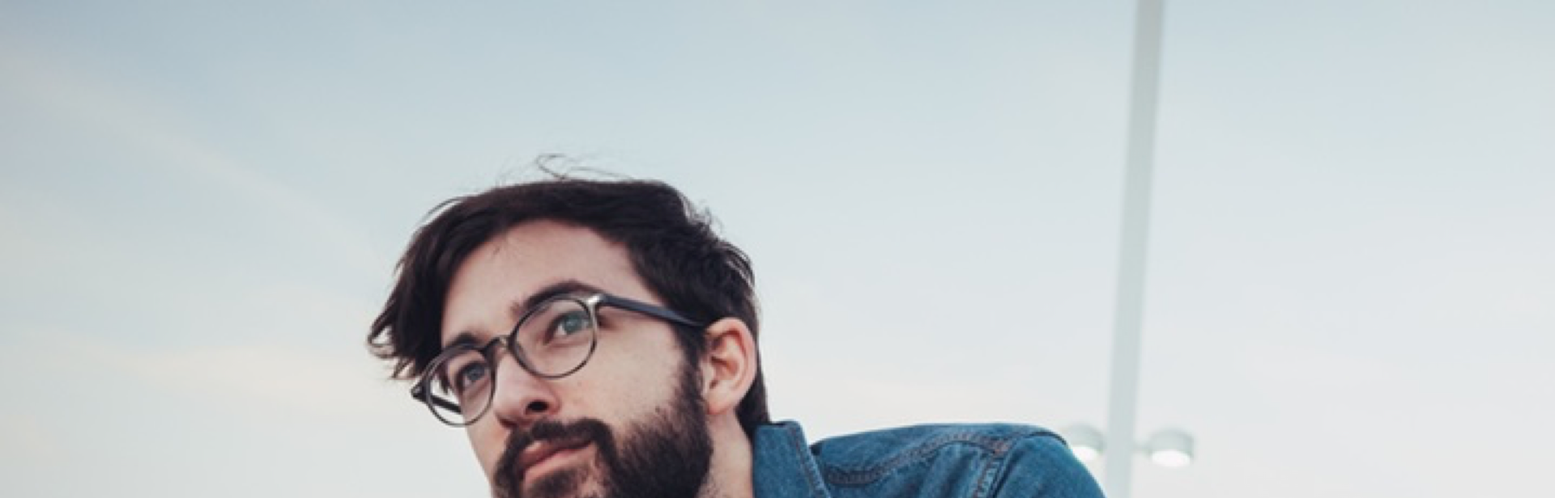
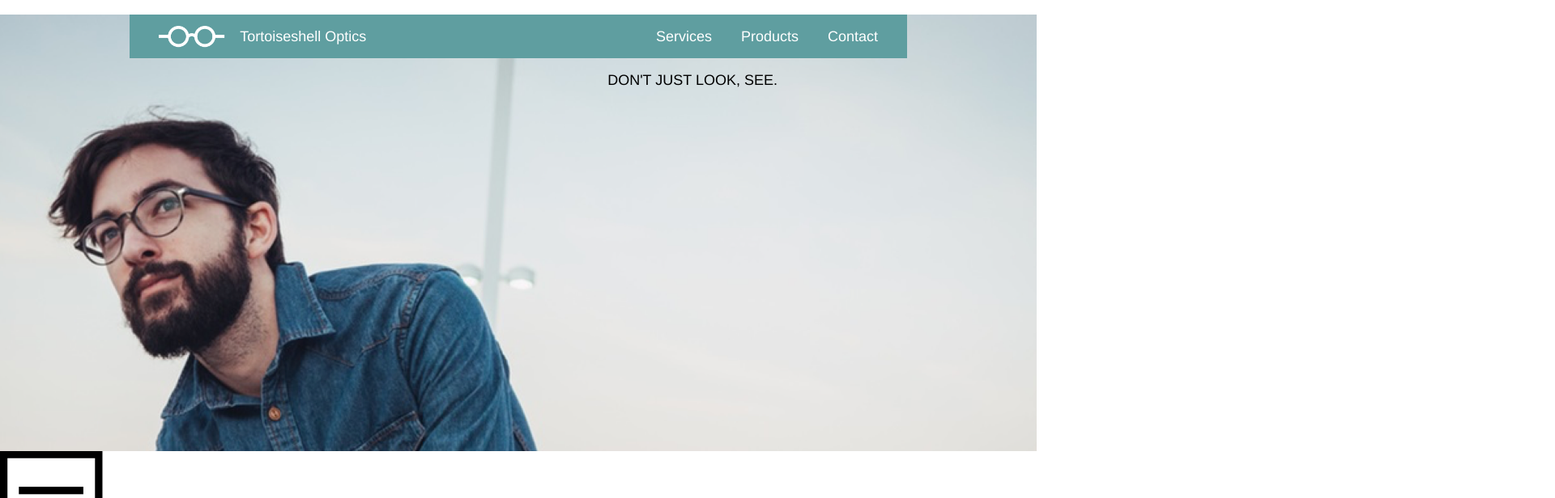
Before and after one commit to Grrialt/Tortoiseshell-Optics, a plain HTML site: page index.html in a window 1280 px wide. Shown: the top 616 px of the page at 81% size, 1920 px wide, since content can reach past the window. Drawn offline with Linux system fonts and the light colour scheme.

Commit message:
started CSS

```diff
--- a/index.html
+++ b/index.html
@@ -6,14 +6,17 @@
     <link rel="stylesheet" type="text/css" href="./resources/style.css">
   </head>
   <body>
-    <!--Header + 1container-->
+    <!--Header + 1container
     <div class="bg-image">
       <img src="./resources/images/glasses-bg.png" alt="man-in-glasses">
-    </div>
+    </div> -->
 
+    <div class="first">
       <div class="header">
+        <div class="logo">
           <img src="./resources/images/logo-white.png" alt="logo-pic">
           <h1>Tortoiseshell Optics</h1>
+        </div>
       <!--Navigation version 1-->
         <nav class="v1">
           <p>Services</p>
@@ -25,11 +28,12 @@
           <p>Menu</p>
         </nav>
       </div>
-
+      <div class="container"
         <div class="phrase">
           <p>DON'T JUST LOOK, SEE.</p>
         </div>
-
+      </div>
+    </div>
     <!--2container / MAIN-->
     <div class="main">
       <!-- 3 small icons -->
--- a/resources/style.css
+++ b/resources/style.css
@@ -0,0 +1,83 @@
+html{
+  font-size: 18px;
+  font-family: Helvetica;
+  line-height: 1.4;
+}
+
+/*Background photo*/
+.bg-image{
+  position: relative;
+  width: 100%;
+  height: 30rem;
+  display: none;
+}
+
+.first{
+  background-image: url(./images/glasses-bg.png);
+  background-repeat: no-repeat;
+  background-position: center;
+  background-size: cover;
+  height: 30rem;
+}
+/*Header line*/
+.header{
+  width: 960px;
+  background-color: cadetblue;
+  padding: 1rem auto;
+  font-size: 1rem;
+  margin: 1rem auto;
+  display: flex;
+  flex-direction: row;
+  justify-content: space-between;
+}
+
+.logo{
+  display: flex;
+  justify-content: flex-start;
+  padding-left: 1.5rem;
+  align-items: center;
+}
+
+.logo img{
+  height: 1.5rem;
+  padding: 0 0.5rem;
+}
+
+.logo h1{
+  padding: 0 0.5rem;
+  color: white;
+}
+
+.v1{
+  display: flex;
+  flex-direction: row;
+  justify-content: flex-end;
+  align-items: center;
+  color: white;
+}
+
+.v1 p{
+    padding: 1rem 2rem 1rem 0;
+}
+
+.v2{
+  display: none;
+}
+
+/*White Text Box*/
+.container{
+  width: 960px;
+  display: flex;
+  justify-content: flex-end;
+}
+
+.phrase{
+  width: 32%;
+  text-align: center;
+  font-weight: bold;
+  font-size: 2rem;
+  line-height: 1.2;
+  background-color: white;
+  padding: 1.5rem 5rem;
+  margin: 10rem auto;
+}
```
Also changed, not shown: 1 other file. Lines whose indentation alone changed are shown as unchanged.
